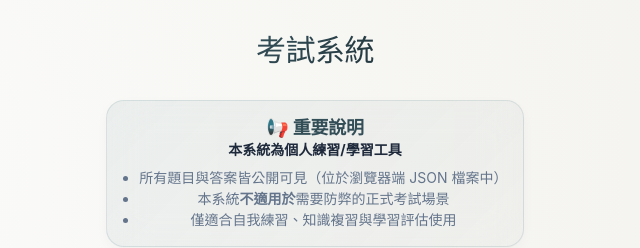
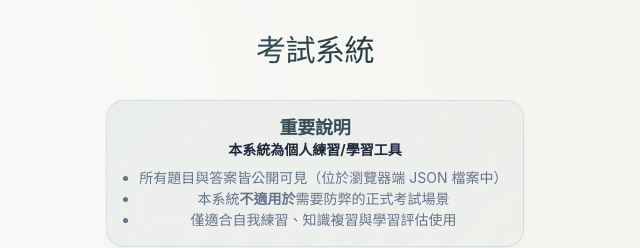
Before and after one commit to Scorpio-meow/Examination-System, a plain HTML site: page index.html in a window 1280 px wide. Shown: the top 248 px of the page, 325-965 px from the left. Drawn offline with Linux system fonts and the light colour scheme.

Commit message:
fix: 移除多餘的空行，清理程式碼

```diff
--- a/index.html
+++ b/index.html
@@ -20,7 +20,7 @@
                 <h1>考試系統</h1>
                 <div class="system-notice card">
                     <div class="card__body">
-                        <h3>📢 重要說明</h3>
+                        <h3>重要說明</h3>
                         <p><strong>本系統為個人練習/學習工具</strong></p>
                         <ul>
                             <li>所有題目與答案皆公開可見（位於瀏覽器端 JSON 檔案中）</li>
@@ -29,7 +29,6 @@
                         </ul>
                     </div>
                 </div>
-
                 <div class="exam-info card">
                     <div class="card__body">
                         <h3>考試說明</h3>
@@ -75,7 +74,6 @@
                     </div>
                 </div>
             </div>
-
             <div class="exam-content">
                 <div class="exam-main">
                     <div class="question-section">
@@ -92,7 +90,6 @@
                             </div>
                         </div>
                     </div>
-
                     <div class="navigation-section">
                         <button class="btn btn--outline" id="prev-btn" disabled>
                             上一題
@@ -104,7 +101,6 @@
                             提交考試
                         </button>
                     </div>
-
                     <div class="keyboard-hints">
                         <h5>鍵盤快捷鍵</h5>
                         <ul class="hint-list">
@@ -147,7 +143,6 @@
             <div class="result-header">
                 <h1>考試結果</h1>
             </div>
-
             <div class="score-section">
                 <div class="score-card card">
                     <div class="card__body">
@@ -174,7 +169,6 @@
                     </div>
                 </div>
             </div>
-
             <div class="review-section">
                 <div class="section-header">
                     <h3>答題回顧</h3>
@@ -183,7 +177,6 @@
                 <div id="review-container">
                 </div>
             </div>
-
             <div class="action-section">
                 <button class="btn btn--primary btn--lg" id="restart-exam-btn">
                     重新考試
@@ -200,7 +193,6 @@
             </div>
         </div>
     </div>
-
     <script src="app.js"></script>
 </body>
 
```
Also changed, not shown: app.js (+0 -75 lines), IPAS-AI-L12-C.json (line endings or trailing spaces), IPAS-AI-L12-D.json (line endings or trailing spaces).
